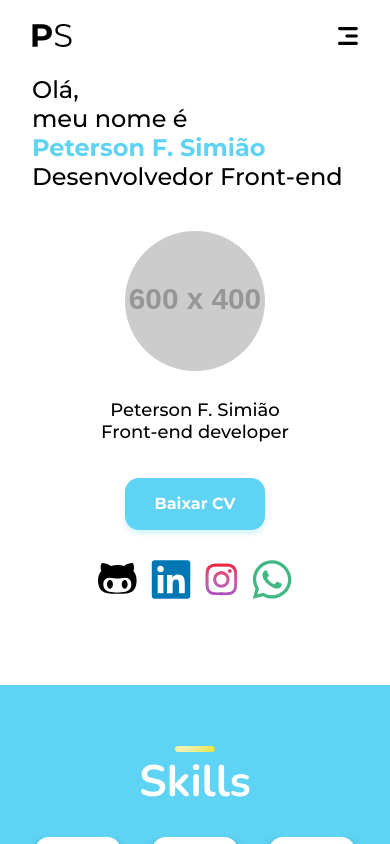
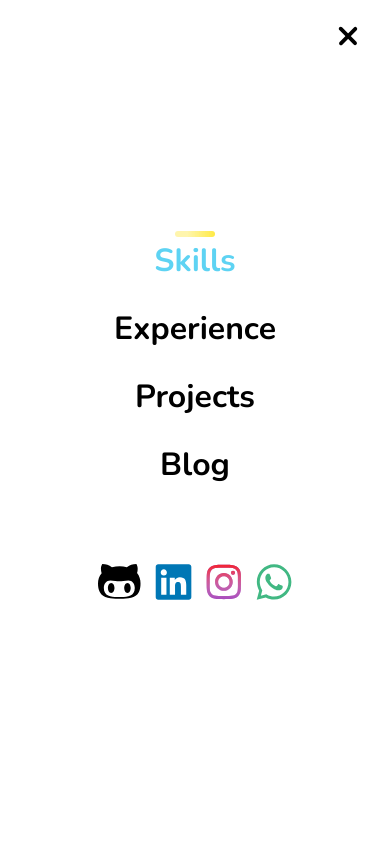
Before and after one commit to PetersonFonsec/my_blog_react, a React (Create React App) app: page / in a window 390 px wide. Both pictures are taken after a click on the button 348 px from the left and 37 px from the top of the page. Shown: the top 844 px of the page. Built offline with nearby package versions, Linux system fonts and the light colour scheme.

Commit message:
feat: uma pequena refatora

```diff
--- a/src/components/Layouts/Header/index.jsx
+++ b/src/components/Layouts/Header/index.jsx
@@ -1,12 +1,38 @@
+import { useState } from "react";
 import { BrowserRouter as Router, Link } from "react-router-dom";
 
+import Menu from "../Menu/index";
 import { Header, Button, Nav } from "./style";
+
 import LogoMobile from "../../../assets/icons/logo-mobile.svg";
 import Logo from "../../../assets/icons/logo.svg";
-import Menu from "../../../assets/icons/menu.svg";
+import MenuIcon from "../../../assets/icons/menu.svg";
+import CloseIcon from "../../../assets/icons/close.svg";
+
+const links = [
+  {
+    link: "/",
+    label: "Skills",
+  },
+  {
+    link: "/experiencia",
+    label: "Experience",
+  },
+  {
+    link: "/projetos",
+    label: "Projects",
+  },
+  {
+    link: "/blog",
+    label: "Blog",
+  },
+];
 
 const HeaderComponent = () => {
+  const [showMenu, setShowMenu] = useState(false);
+
   return (
+    <>
       <Header>
         <Router>
           <picture>
@@ -16,26 +42,24 @@ const HeaderComponent = () => {
 
           <Nav>
             <ul>
-            <li>
-              <Link to="/">Skills</Link>
+              {links.map(({ link, label }, i) => (
+                <li key={i}>
+                  <Link to={link}>{label}</Link>
                 </li>
-            <li>
-              <Link to="/experiencia">Experience</Link>
-            </li>
-            <li>
-              <Link to="/projetos">Projects</Link>
-            </li>
-            <li>
-              <Link to="/blog">Blog</Link>
-            </li>
+              ))}
             </ul>
           </Nav>
 
-        <Button>
-          <img src={Menu} alt="Icone menu hamburger" />
+          <Button onClick={() => setShowMenu(!showMenu)}>
+            <img
+              src={showMenu ? CloseIcon : MenuIcon}
+              alt="Icone menu hamburger"
+            />
           </Button>
         </Router>
       </Header>
+      <Menu links={links} active={links[0].link} show={showMenu} />
+    </>
   );
 };
 
--- a/src/components/Layouts/Header/style.js
+++ b/src/components/Layouts/Header/style.js
@@ -31,6 +31,7 @@ export const Header = styled.header`
 `;
 
 export const Button = styled.button`
+  z-index: 3;
   @media (min-width: ${({ theme }) => theme.breakpoints.desktop}px) {
     display: none;
   }
--- /dev/null
+++ b/src/components/Layouts/Menu/index.jsx
@@ -0,0 +1,24 @@
+import { BrowserRouter as Router, Link } from "react-router-dom";
+import { Menu, List, Item } from "./styled";
+
+import Socials from "../../Socials/index";
+
+function MenuComponent({ links, active, show }) {
+  return (
+    <Menu show={show}>
+      <Router>
+        <List role="menu">
+          {links &&
+            links.map(({ link, label }, i) => (
+              <Item key={i} active={active === link} role="menuitem">
+                <Link to={link}>{label}</Link>
+              </Item>
+            ))}
+        </List>
+      </Router>
+      <Socials />
+    </Menu>
+  );
+}
+
+export default MenuComponent;
--- /dev/null
+++ b/src/components/Layouts/Menu/styled.js
@@ -0,0 +1,61 @@
+import styled from "styled-components";
+
+export const Menu = styled.div`
+  flex-direction: column;
+  align-items: center;
+  justify-content: center;
+  background-color: #fff;
+  position: fixed;
+  left: 0;
+  top: 0;
+  width: 100%;
+  height: 100%;
+  z-index: 2;
+  padding: 32px;
+  transition: 0.2s ease-in-out all;
+  display: ${({ show }) => (show ? "flex" : "none")};
+`;
+
+export const List = styled.ul`
+  display: flex;
+  flex-direction: column;
+  margin-bottom: 80px;
+`;
+
+export const Item = styled.li`
+  position: relative;
+
+  &:not(:last-child) {
+    margin-bottom: 32px;
+  }
+
+  a {
+    font-family: Nunito;
+    font-style: normal;
+    font-weight: bold;
+    font-size: 32px;
+    line-height: 36px;
+    text-align: center;
+    color: ${({ active }) => (active ? "#5ed3f3" : "#000")};
+    display: block;
+    cursor: pointer;
+
+    &:after {
+      content: ${({ active }) => (active ? '" "' : "unset")};
+      position: absolute;
+      top: -12px;
+      left: 0;
+      right: 0;
+      width: 39.06px;
+      height: 6px;
+      background: linear-gradient(
+          270deg,
+          rgba(255, 242, 136, 0.21) 0%,
+          rgba(255, 255, 255, 0.6) 70%
+        ),
+        rgba(255, 227, 0, 0.8);
+      border-radius: 14px;
+      margin: auto;
+    }
+  }
+`;
```
Lines whose indentation alone changed are shown as unchanged.
